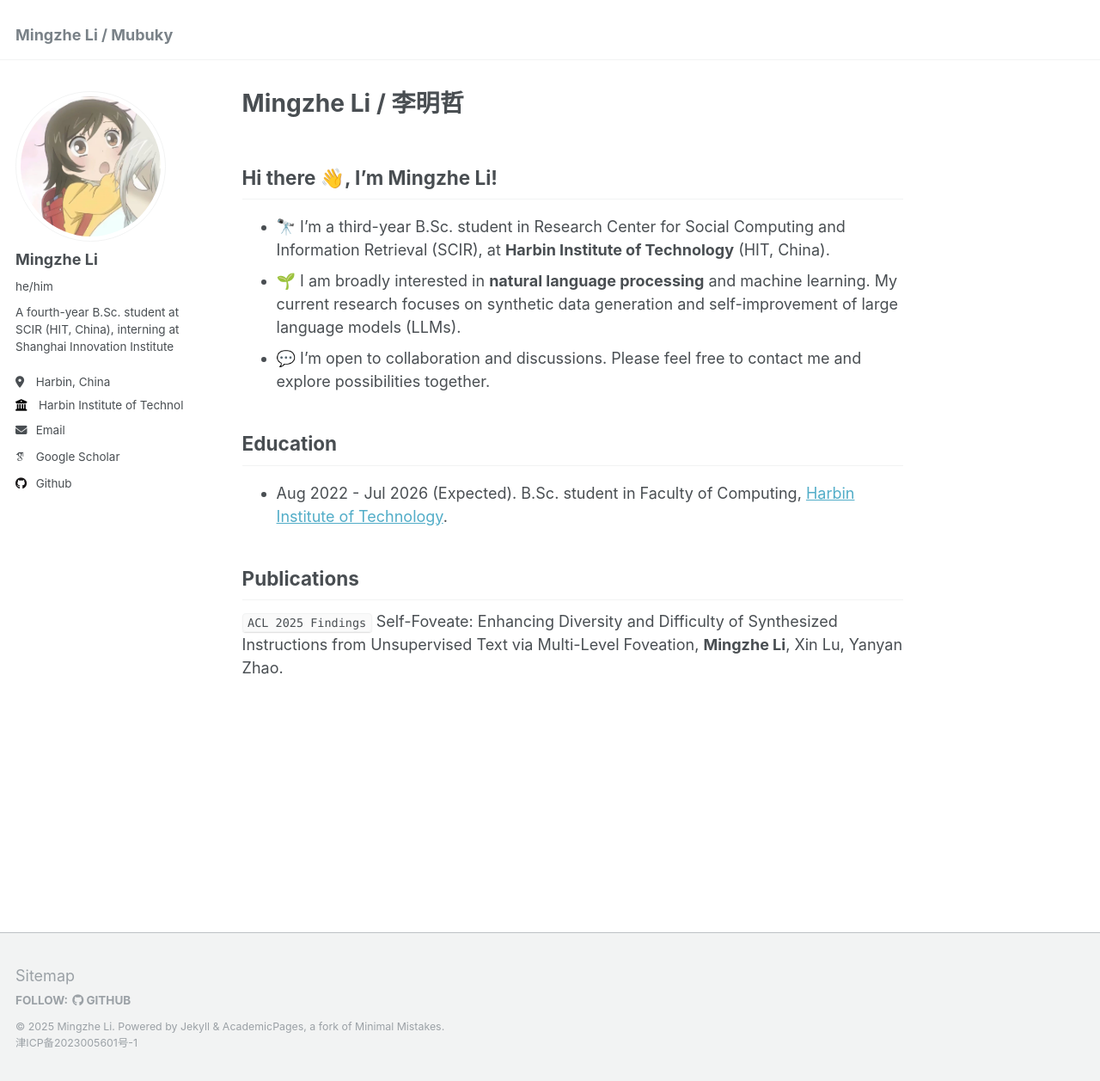
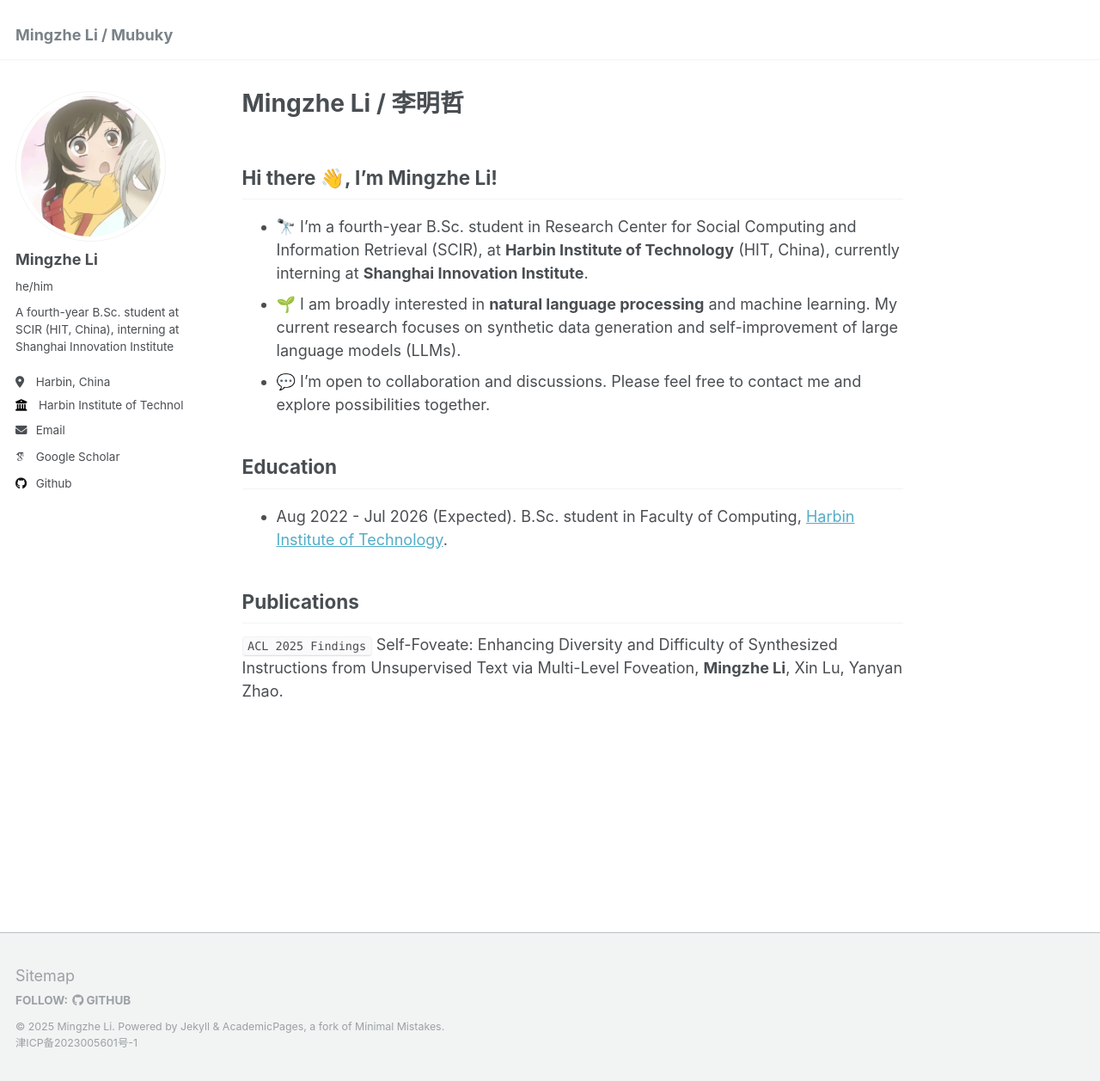
Before and after one commit to tj-chen-1209/chentingjia.github.io, a Jekyll site: the page built from _pages/about.md, in a window 1280 px wide and 1258 px high. Shown: the whole window at 86% size. Built offline with Jekyll 4.4.1, drawn with Linux system fonts in a browser that asks for light colours; some web fonts are replaced.

Commit message:
Update about page: change to fourth-year student and add Shanghai Innovation Institute internship

```diff
--- a/_pages/about.md
+++ b/_pages/about.md
@@ -9,7 +9,7 @@ redirect_from:
 
 ## Hi there 👋, I'm Mingzhe Li!
 
-- 🔭 I’m a third-year B.Sc. student in Research Center for Social Computing and Information Retrieval (SCIR), at **Harbin Institute of Technology** (HIT, China).
+- 🔭 I'm a fourth-year B.Sc. student in Research Center for Social Computing and Information Retrieval (SCIR), at **Harbin Institute of Technology** (HIT, China), currently interning at **Shanghai Innovation Institute**.
 - 🌱 I am broadly interested in **natural language processing** and machine learning. My current research focuses on synthetic data generation and self-improvement of large language models (LLMs).
 - 💬 I'm open to collaboration and discussions. Please feel free to contact me and explore possibilities together.
 
```
